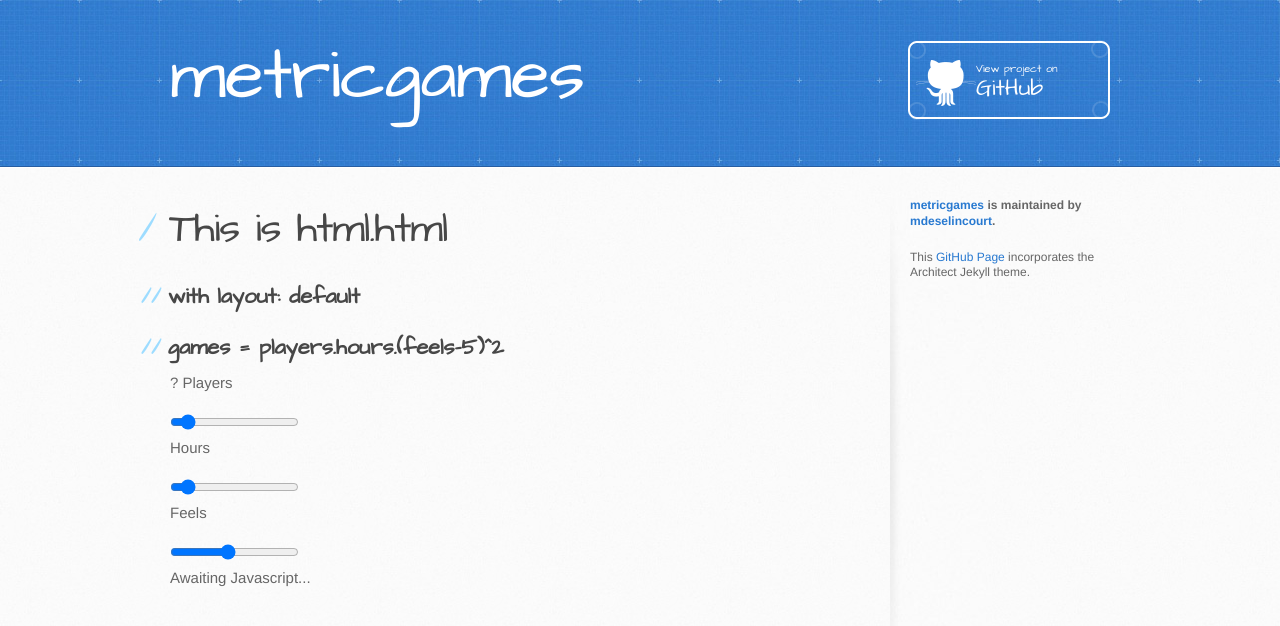
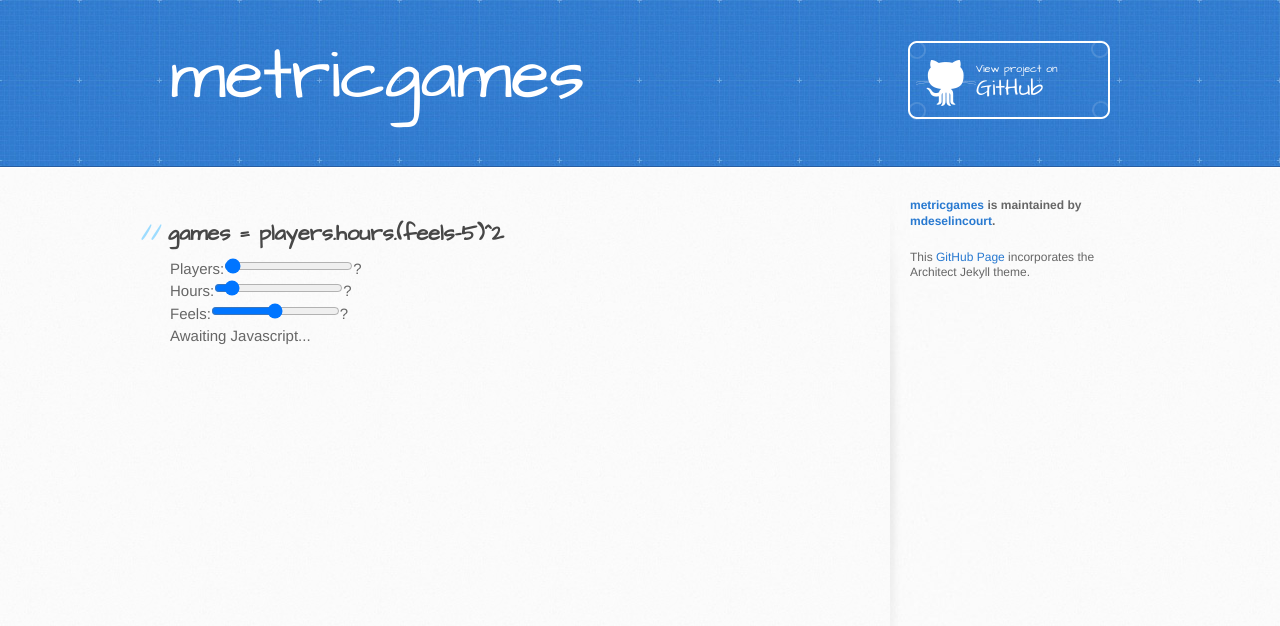
Before and after one commit to mdeselincourt/metricgames, a Jekyll site: the page built from docs/html.html, in a window 1280 px wide. Shown: the top 626 px of the page. Built offline with Jekyll 4.4.1, drawn with Linux system fonts in a browser that asks for light colours; the repository's description, which GitHub fills in, is left out.

Commit message:
Now has first draft arithmetic (without prefixes)

```diff
--- a/docs/_includes/javascript.js
+++ b/docs/_includes/javascript.js
@@ -1,16 +1,46 @@
 
+(function(window, document, undefined){
 
+// code that should be taken care of right away
+
+window.onload = init;
+
+  function init(){
+    // the code to be called when the dom has loaded
+    // #document has its nodes
 
 	var playersSlider = document.getElementById('playersRange');
+	var hoursSlider = document.getElementById('hoursRange');
+	var feelsSlider = document.getElementById('feelsRange');
 
+	// Update UI when sliders are touched
 	playersSlider.oninput = function() { redraw(); };
+	hoursSlider.oninput = function() { redraw(); };
+	feelsSlider.oninput = function() { redraw(); };
 
 	var playersSliderVal = document.getElementById('playersRange').value;
 
 	var players = playersSliderVal;
 
+	// Inner function... redraw the UI
+	function redraw() {
+
+		// Get updated values
+
+		var players = playersSlider.value;
+		var hours = hoursSlider.value;
+		var feels = feelsSlider.value;
+
+		document.getElementById('playersOutput').innerHTML = (Math.round(100 * Math.pow(playersSlider.value / 100,5)));
+		document.getElementById('hoursOutput').innerHTML = (hoursSlider.value);
+		document.getElementById('feelsOutput').innerHTML = (feelsSlider.value / 10);
 
 
-function redraw() {
-	document.getElementById('javascriptDomTarget').innerHTML = (playersSlider.value);
-}
+		var games = players * hours * ((feels-5)*(feels-5));
+
+		document.getElementById('gamesOutput').innerHTML = (games + " metric " + " games");
+	}
+
+  }
+
+})(window, document, undefined);
--- a/docs/html.html
+++ b/docs/html.html
@@ -5,26 +5,21 @@ jsarr:
 ---
 <html>
 <body>
-<h1>This is html.html</h1>
-<h2>with layout: default</h2>
 <h2>games = players.hours.(feels-5)^2</h2>
 
 <div class="slidecontainer">
-	<p id="playerNumberOutputSpan">? Players</p>
-  <input type="range" min="1" max="100" value="10" class="slider" id="playersRange">
+	Players:<input type="range" min="1" max="1000" value="10" class="slider" id="playersRange"><span id="playersOutput">?</span>
 </div>
 
 <div class="slidecontainer">
-	<p>Hours</p>
-  <input type="range" min="1" max="100" value="10" class="slider" id="hoursRange">
+	Hours:<input type="range" min="1" max="100" value="10" class="slider" id="hoursRange"><span id="hoursOutput">?</span>
 </div>
 
 <div class="slidecontainer">
-	<p>Feels</p>
-  <input type="range" min="1" max="10" value="5" class="slider" id="myRange">
+	Feels:<input type="range" min="0" max="100" value="50" class="slider" id="feelsRange"><span id="feelsOutput">?</span>
 </div>
 
-<div id="javascriptDomTarget">Awaiting Javascript...</div>
+<div id="gamesOutput">Awaiting Javascript...</div>
 
 </body>
 </html>
```
